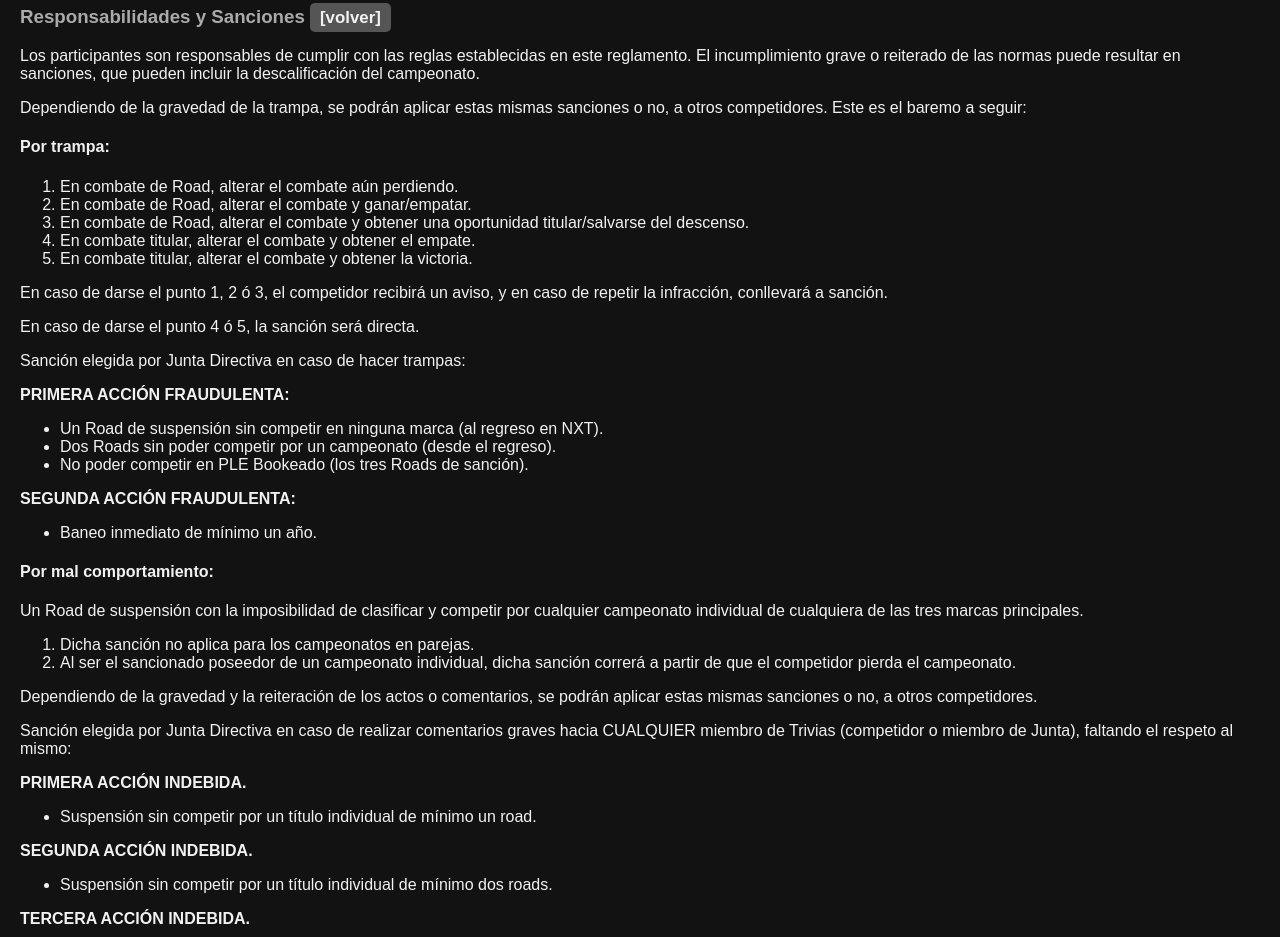
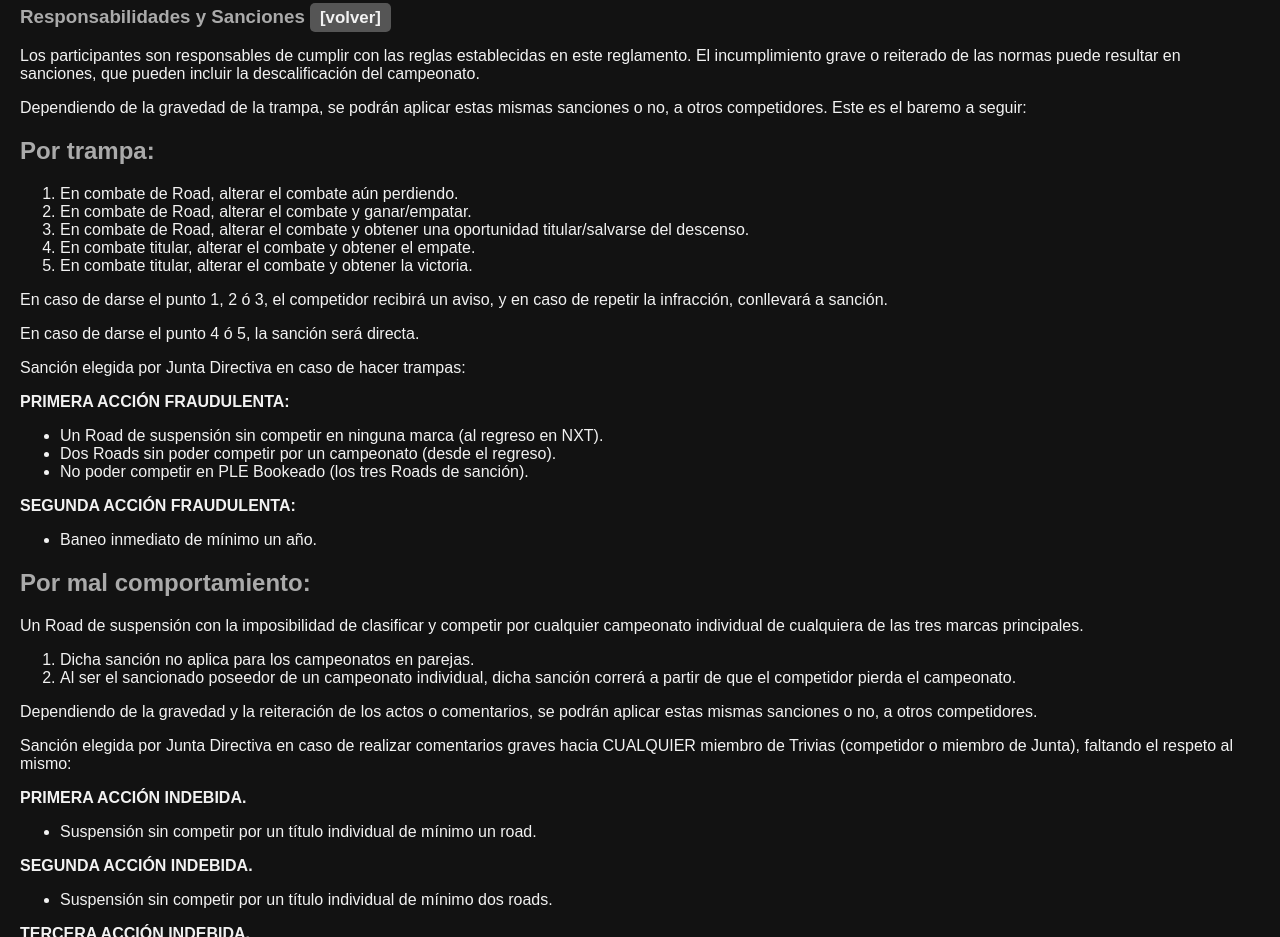
Before and after one commit to triviaswwe/triviaswwe.github.io, a plain HTML site: page index.html in a window 1280 px wide. Shown: the part 2369-3306 px from the top of the page. Drawn offline with Linux system fonts and the light colour scheme.

Commit message:
Update index.html

```diff
--- a/index.html
+++ b/index.html
@@ -162,7 +162,7 @@
         <h3>Responsabilidades y Sanciones <a class="btn-volver" href="#top">[volver]</a></h3>
         <p>Los participantes son responsables de cumplir con las reglas establecidas en este reglamento. El incumplimiento grave o reiterado de las normas puede resultar en sanciones, que pueden incluir la descalificación del campeonato.</p>
         <p>Dependiendo de la gravedad de la trampa, se podrán aplicar estas mismas sanciones o no, a otros competidores. Este es el baremo a seguir:</p>
-        <h4>Por trampa:</h4>
+        <h2>Por trampa:</h2>
         <ol>
             <li>En combate de Road, alterar el combate aún perdiendo.</li>
             <li>En combate de Road, alterar el combate y ganar/empatar.</li>
@@ -184,7 +184,7 @@
             <li>Baneo inmediato de mínimo un año.</li>
         </ul>
         <p>
-        <h4>Por mal comportamiento:</h4>
+        <h2>Por mal comportamiento:</h2>
         <p>Un Road de suspensión con la imposibilidad de clasificar y competir por cualquier campeonato individual de cualquiera de las tres marcas principales.</p>
         <ol>
             <li>Dicha sanción no aplica para los campeonatos en parejas.</li>
```
